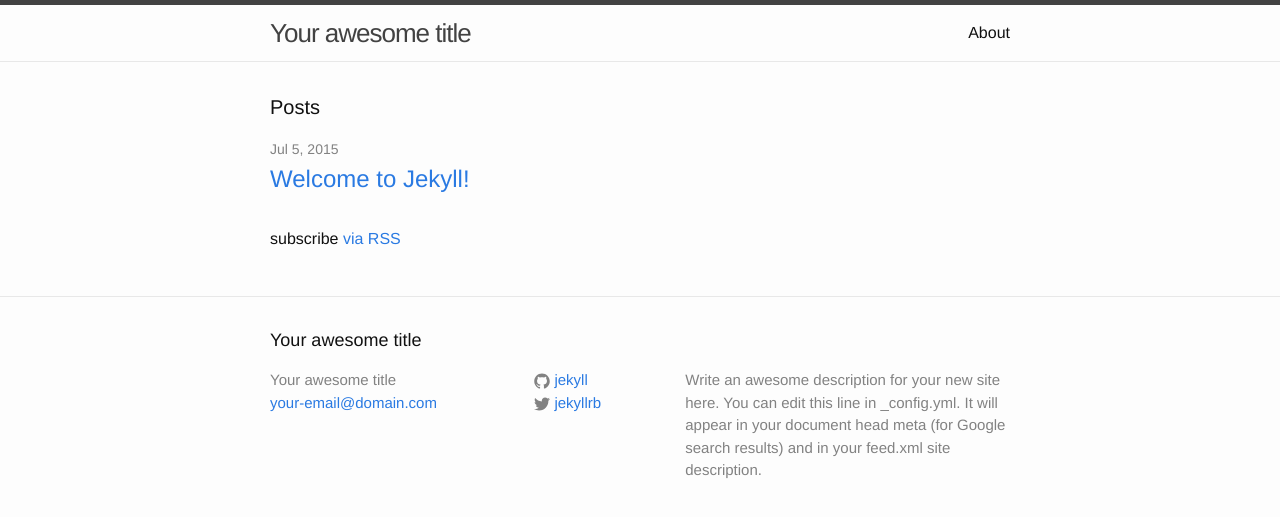
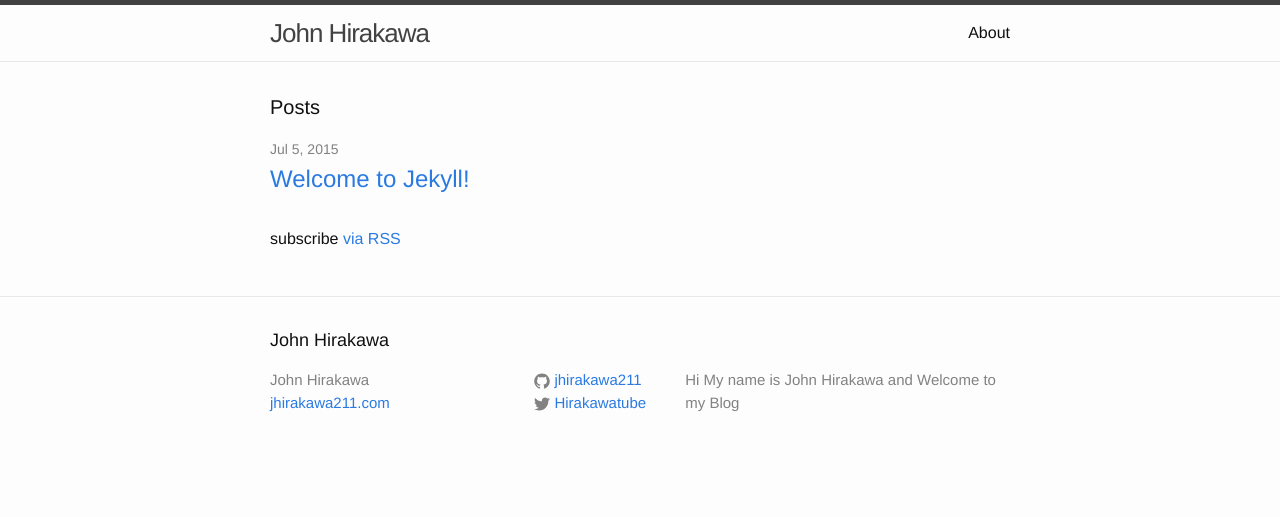
Before and after one commit to JHirakawa211/jhirakawa211.github.io, a Jekyll site: the page built from index.html, in a window 1280 px wide. Shown: the top 517 px of the page. Built offline with Jekyll 4.4.1, drawn with Linux system fonts in a browser that asks for light colours.

Commit message:
Update _config.yml
description

```diff
--- a/_config.yml
+++ b/_config.yml
@@ -1,14 +1,12 @@
 # Site settings
-title: Your awesome title
-email: your-email@domain.com
+title: John Hirakawa
+email: jhirakawa211.com
 description: > # this means to ignore newlines until "baseurl:"
-  Write an awesome description for your new site here. You can edit this
-  line in _config.yml. It will appear in your document head meta (for
-  Google search results) and in your feed.xml site description.
+  Hi My name is John Hirakawa and Welcome to my Blog
 baseurl: "" # the subpath of your site, e.g. /blog/
 url: "http://yourdomain.com" # the base hostname & protocol for your site
-twitter_username: jekyllrb
-github_username:  jekyll
+twitter_username: Hirakawatube
+github_username:  jhirakawa211
 
 # Build settings
 markdown: kramdown
```
